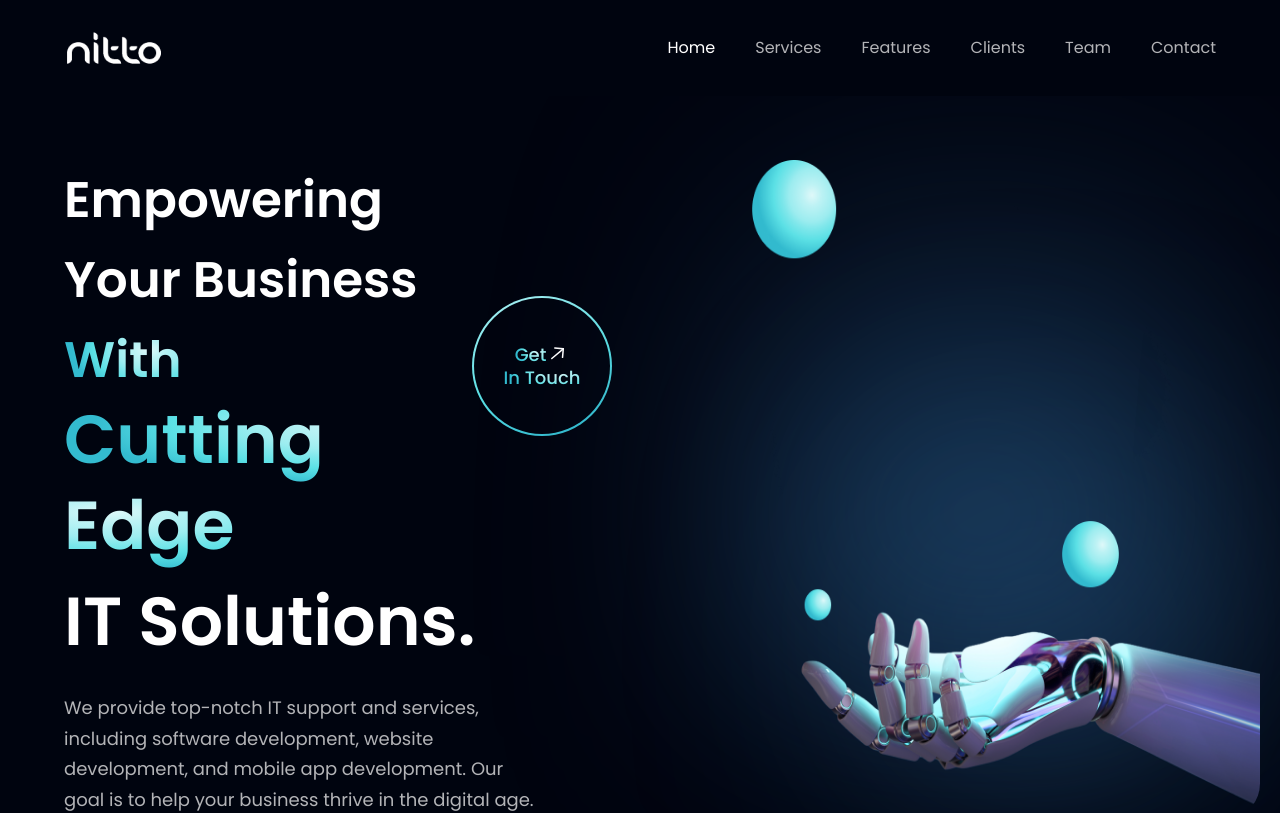
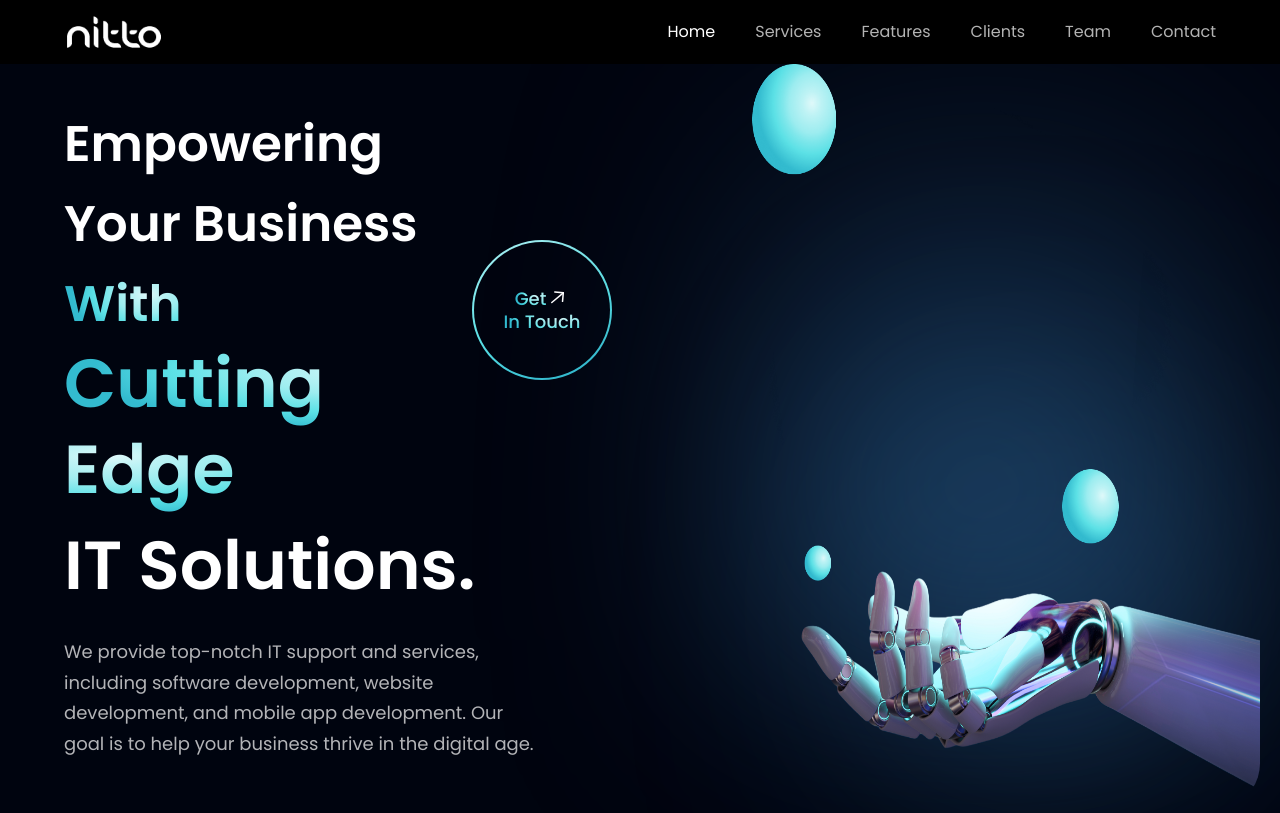
Before and after one commit to Nitto-Digital-dev/nittocad, a React (Vite) app: page / in a window 1280 px wide. Shown: the top 813 px of the page. Built offline with nearby package versions, Linux system fonts and the light colour scheme.

Commit message:
update 7.26.24-1

```diff
--- a/src/App.jsx
+++ b/src/App.jsx
@@ -30,9 +30,9 @@ const App = () => {
       <ScrollToTop />
       <div className={"bg-primary w-full overflow-hidden"}>
         <div className={`${styles.paddingX} ${styles.flexCenter}`}>
-          <div className={`${styles.boxWidth}`}>
+          {/* <div className={`${styles.boxWidth}`}> */}
             <Navbar />
-          </div>
+          {/* </div> */}
         </div>
         <div className={`bg-primary w-full flex ${styles.paddingX} ${styles.flexCenter}`}></div>
         <div className={`${styles.boxWidth}`}>
--- a/src/components/About.jsx
+++ b/src/components/About.jsx
@@ -2,7 +2,7 @@ import React from 'react';
 import styles, { layout } from "../style";
 
 const About = () => (
-  <section className={layout.section}>
+  <section className={`${layout.section} py-16`}>
     <div className={layout.sectionInfo}>
     <h2 className={styles.heading1}>
         About Us <br className="sm:block hidden" />
--- a/src/components/Address.jsx
+++ b/src/components/Address.jsx
@@ -3,7 +3,7 @@ import styles, { layout } from "../style";
 
 const Address = () => (
 
-<section className={layout.section}>
+<section className={`${layout.section} py-16`}>
     <div className={layout.sectionInfo}>
     <h2 className={styles.heading1}> Our Address <br className="sm:block hidden" />
       </h2>
--- a/src/components/Contact.jsx
+++ b/src/components/Contact.jsx
@@ -24,7 +24,7 @@ const Contact = forwardRef((props, ref) => {
 
   return (
     <section ref={ref} id="contact" className={`${styles.flexCenter} ${styles.paddingY} ${styles.paddingX} flex-col`}>
-      <div className="w-full max-w-[600px] text-center mb-8">
+      <div className="w-full max-w-[600px] text-center xl:px-16 sm:px-16 px-6 py-10">
         <h2 className={styles.heading2}>Contact Us</h2>
       </div>
       <div className="w-full max-w-[600px]">
--- a/src/components/Hero.jsx
+++ b/src/components/Hero.jsx
@@ -12,7 +12,7 @@ const Hero = ({ contactRef }) => {
 
   return (
     <section id="home" className={`flex md:flex-row flex-col ${styles.paddingY}`}>
-      <div className={`flex-1 ${styles.flexStart} flex-col xl:px-16 sm:px-16 px-6`}>
+      <div className={`flex-1 ${styles.flexStart} flex-col xl:px-16 sm:px-16 px-6 py-10`}>
         <div className="flex flex-row justify-between items-center w-full">
           <h1 className="flex-1 font-poppins font-semibold ss:text-[50px] text-[46px] text-white ss:leading-[80px] leading-[65px] mr-5">
             Empowering Your Business
--- a/src/components/Navbar.jsx
+++ b/src/components/Navbar.jsx
@@ -1,4 +1,4 @@
-import { useState } from "react";
+import { useState, useEffect } from "react";
 import { useLocation, Link } from "react-router-dom";
 import { close, logo2, menu } from "../assets";
 import { navLinks } from "../constants";
@@ -6,13 +6,34 @@ import { navLinks } from "../constants";
 const Navbar = () => {
   const [active, setActive] = useState("Home");
   const [toggle, setToggle] = useState(false);
+  const [scrollDirection, setScrollDirection] = useState("up");
   const location = useLocation();
 
   const validPaths = ["/", ...navLinks.map(link => `/${link.id}`)];
   const isBaseURL = validPaths.includes(location.pathname);
 
+  useEffect(() => {
+    let lastScrollY = window.pageYOffset;
+
+    const updateScrollDirection = () => {
+      const scrollY = window.pageYOffset;
+      if (scrollY > lastScrollY && scrollY > 100) {
+        setScrollDirection("down");
+      } else if (scrollY < lastScrollY) {
+        setScrollDirection("up");
+      }
+      lastScrollY = scrollY > 0 ? scrollY : 0;
+    };
+
+    window.addEventListener("scroll", updateScrollDirection);
+
+    return () => {
+      window.removeEventListener("scroll", updateScrollDirection);
+    };
+  }, []);
+
   return (
-    <nav className="w-full flex py-6 justify-between items-center navbar">
+    <nav className={`w-full flex xl:px-16 sm:px-16 px-6 py-2 justify-between items-center navbar ${scrollDirection === "down" ? "navbar--hidden" : "navbar--visible"}`}>
       <img src={logo2} alt="Nitto" className="w-[100px] h-[48px]" />
 
       <ul className="list-none sm:flex hidden justify-end items-center flex-1">
--- a/src/index.css
+++ b/src/index.css
@@ -138,3 +138,20 @@
   background: rgba(255, 255, 255, 0.6);
   filter: blur(750px);
 }
+
+.navbar {
+  position: fixed;
+  top: 0;
+  width: 100%;
+  background:#000000;
+  transition: transform 0.3s ease-in-out;
+  z-index: 1000;
+}
+
+.navbar--hidden {
+  transform: translateY(-100%);
+}
+
+.navbar--visible {
+  transform: translateY(0);
+}
```
Also changed, not shown: 13 other files (tests, documents, lock files or other folders).
